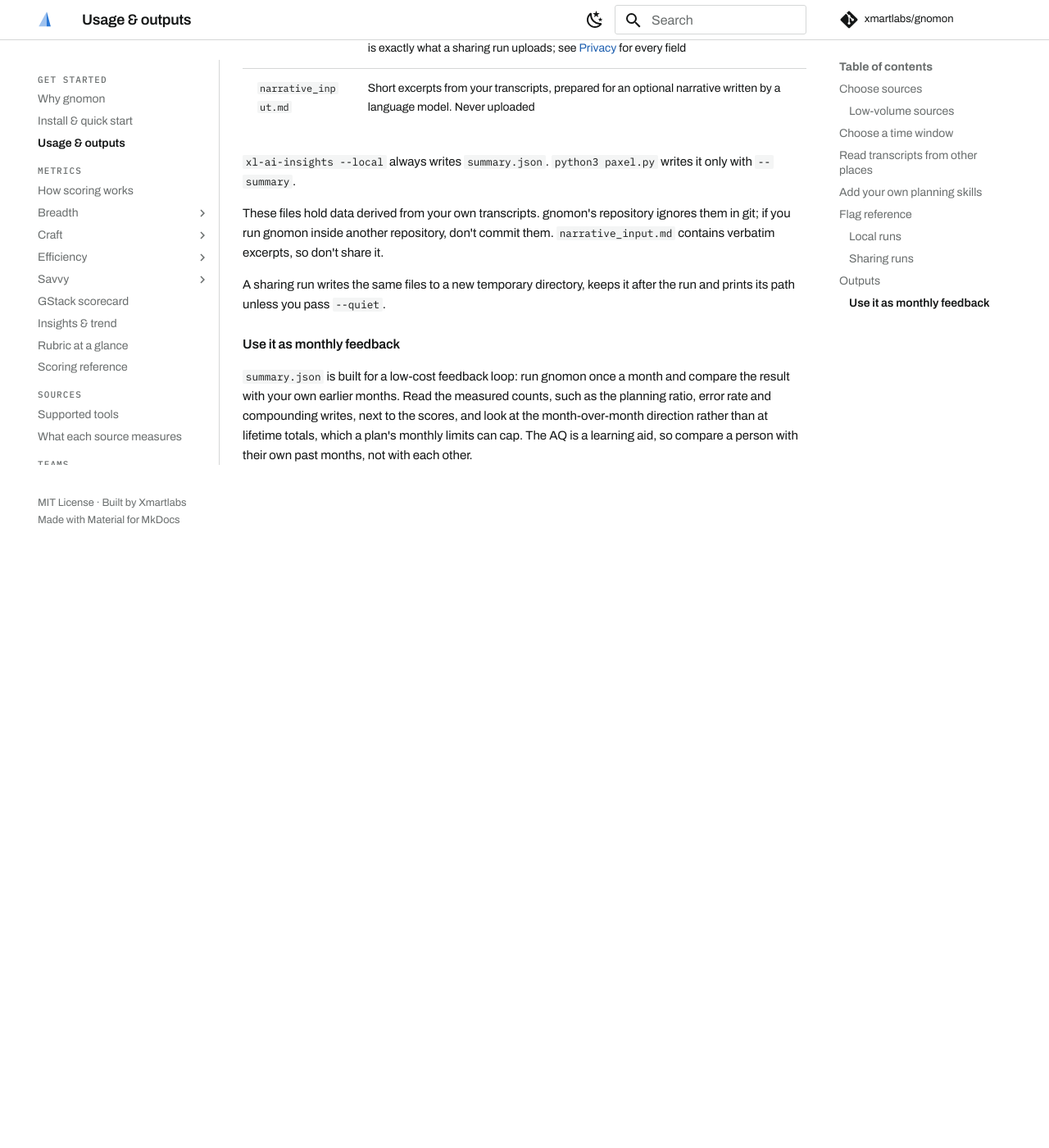
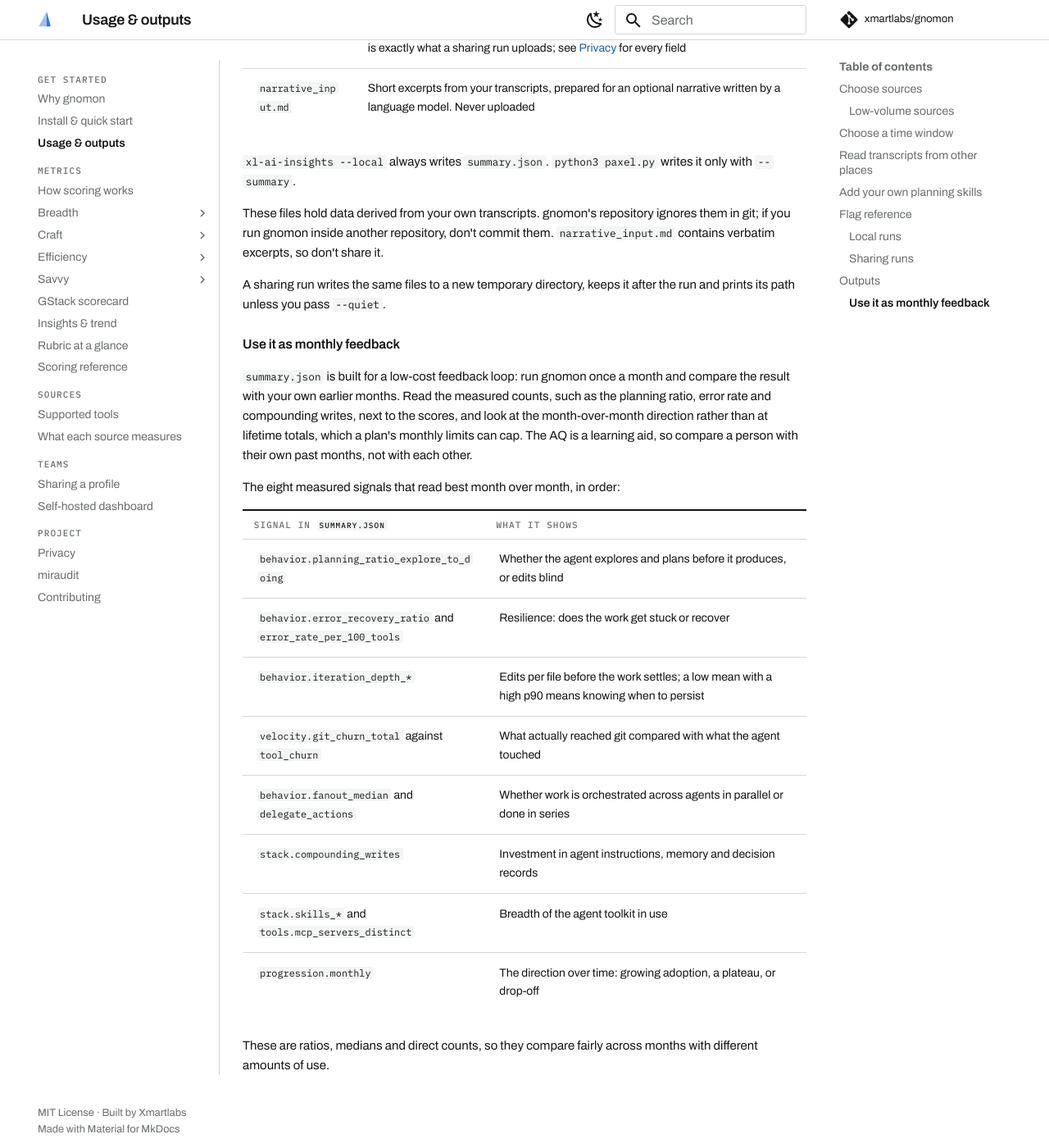
Before and after one commit to xmartlabs/gnomon, an MkDocs documentation site: the page built from docs/get-started/usage.md, in a window 1280 px wide and 1400 px high, scrolled down 3539 px. Shown: the whole window at 82% size. Built offline with MkDocs 1.6.1 and Material for MkDocs 9.7.7, drawn with Linux system fonts in a browser that asks for light colours; comment, search, counter and statistics services are not loaded; before the commit the page ends 4195 px from its top, so only the background shows below that.

Commit message:
docs: correct landing source notes and apply review advisories

```diff
--- a/docs/get-started/usage.md
+++ b/docs/get-started/usage.md
@@ -116,3 +116,18 @@
 ### Use it as monthly feedback
 
 `summary.json` is built for a low-cost feedback loop: run gnomon once a month and compare the result with your own earlier months. Read the measured counts, such as the planning ratio, error rate and compounding writes, next to the scores, and look at the month-over-month direction rather than at lifetime totals, which a plan's monthly limits can cap. The AQ is a learning aid, so compare a person with their own past months, not with each other.
+
+The eight measured signals that read best month over month, in order:
+
+| Signal in `summary.json` | What it shows |
+|---|---|
+| `behavior.planning_ratio_explore_to_doing` | Whether the agent explores and plans before it produces, or edits blind |
+| `behavior.error_recovery_ratio` and `error_rate_per_100_tools` | Resilience: does the work get stuck or recover |
+| `behavior.iteration_depth_*` | Edits per file before the work settles; a low mean with a high p90 means knowing when to persist |
+| `velocity.git_churn_total` against `tool_churn` | What actually reached git compared with what the agent touched |
+| `behavior.fanout_median` and `delegate_actions` | Whether work is orchestrated across agents in parallel or done in series |
+| `stack.compounding_writes` | Investment in agent instructions, memory and decision records |
+| `stack.skills_*` and `tools.mcp_servers_distinct` | Breadth of the agent toolkit in use |
+| `progression.monthly` | The direction over time: growing adoption, a plateau, or drop-off |
+
+These are ratios, medians and direct counts, so they compare fairly across months with different amounts of use.
--- a/overrides/home.html
+++ b/overrides/home.html
@@ -229,11 +229,11 @@
       <div class="srcs-head" aria-hidden="true"><span class="label">Tool</span><span class="label">Reads from</span><span class="label">Notes</span></div>
       <ul class="srcs" aria-label="Supported tools">
         <li><span class="src-name">Claude Code</span><span class="src-path">~/.claude/projects/</span><span class="src-note">Fullest signal coverage</span></li>
-        <li><span class="src-name">Codex CLI</span><span class="src-path">~/.codex/</span><span class="src-note">Valid profile, fewer signals than Claude Code</span></li>
-        <li><span class="src-name">Cursor</span><span class="src-path">state.vscdb and ~/.cursor/projects/</span><span class="src-note">App and <code>cursor-agent</code> CLI. The CLI stores no tokens, so Token economy and Model mix are left out.</span></li>
-        <li><span class="src-name">Gemini CLI</span><span class="src-path">~/.gemini/</span><span class="src-note">Valid profile, fewer signals than Claude Code</span></li>
+        <li><span class="src-name">Codex CLI</span><span class="src-path">~/.codex/sessions/</span><span class="src-note">Valid profile, fewer signals than Claude Code</span></li>
+        <li><span class="src-name">Cursor</span><span class="src-path">state.vscdb and ~/.cursor/projects/</span><span class="src-note">App and <code>cursor-agent</code> CLI. Model mix is left out because Cursor bills a flat rate per request.</span></li>
+        <li><span class="src-name">Gemini CLI</span><span class="src-path">~/.gemini/tmp/</span><span class="src-note">Valid profile, fewer signals than Claude Code</span></li>
         <li><span class="src-name">Google Antigravity CLI</span><span class="src-path">~/.gemini/antigravity-cli/</span><span class="src-note">Scored fully offline</span></li>
-        <li><span class="src-name">Google Antigravity IDE</span><span class="src-path">The IDE's local language server</span><span class="src-note">The IDE hides model and token data, so those axes are left out</span></li>
+        <li><span class="src-name">Google Antigravity IDE</span><span class="src-path">~/.gemini/antigravity-ide/</span><span class="src-note">The IDE hides the model and records no subagents, so Model mix and Orchestration are left out</span></li>
         <li><span class="src-name">opencode</span><span class="src-path">Its local session files</span><span class="src-note">Parsed where present</span></li>
         <li><span class="src-name">Pi</span><span class="src-path">Its local session files</span><span class="src-note">Parsed where present</span></li>
       </ul>
```
Also changed, not shown: docs/metrics/scoring-reference.md (+1 -1 lines), odd/tasks/docs-site.md (+2 -1 lines), 1 other file.
